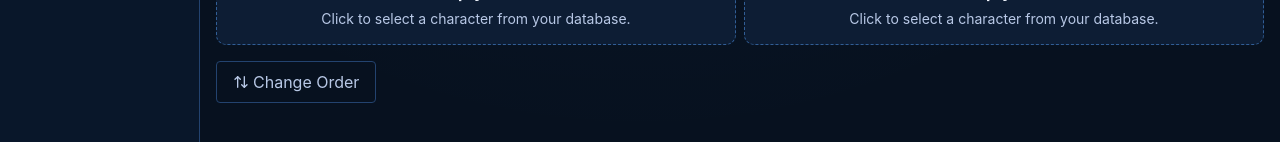
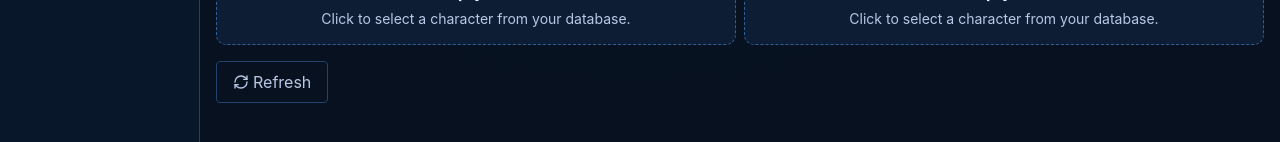
Before and after one commit to Virian/sacred-hero-database, a React (Vite) app: page / in a window 1280 px wide. Shown: the part 576-718 px from the top of the page. Built offline with nearby package versions, Linux system fonts and the light colour scheme.

Commit message:
feat: replace change order button with refresh

```diff
--- a/src/screens/Characters/Characters.tsx
+++ b/src/screens/Characters/Characters.tsx
@@ -1,4 +1,4 @@
-import { ArrowUpDown } from 'lucide-react';
+import { RefreshCw } from 'lucide-react';
 
 import { Button } from '../../components';
 import { CharacterClass } from '../../enums';
@@ -116,8 +116,8 @@ export const Characters = () => {
       <div className={styles.actions}>
         <Button variant="secondary">
           <span className={styles.buttonText}>
-            <ArrowUpDown size={16} />
-            Change Order
+            <RefreshCw size={16} />
+            Refresh
           </span>
         </Button>
       </div>
```
